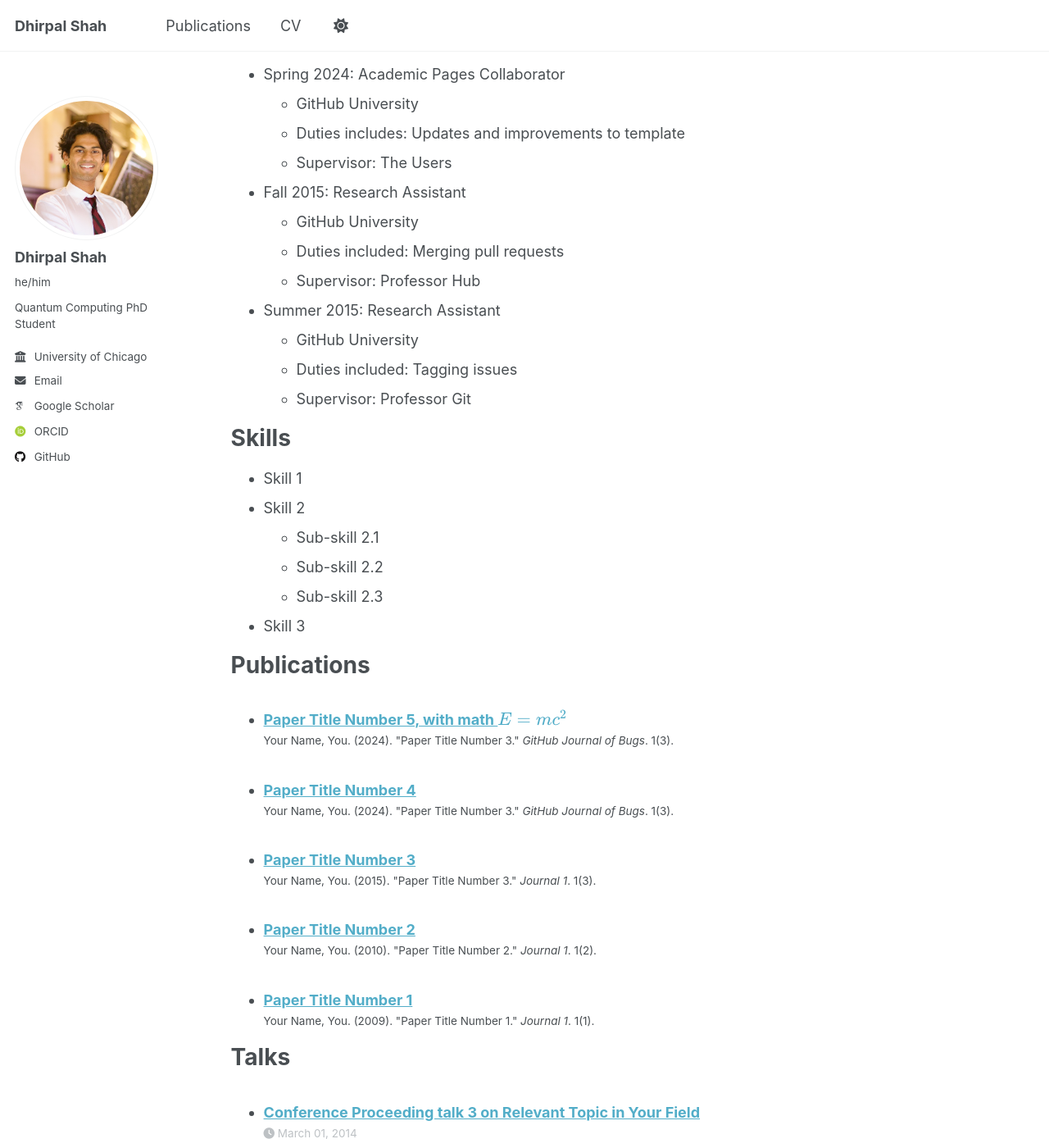
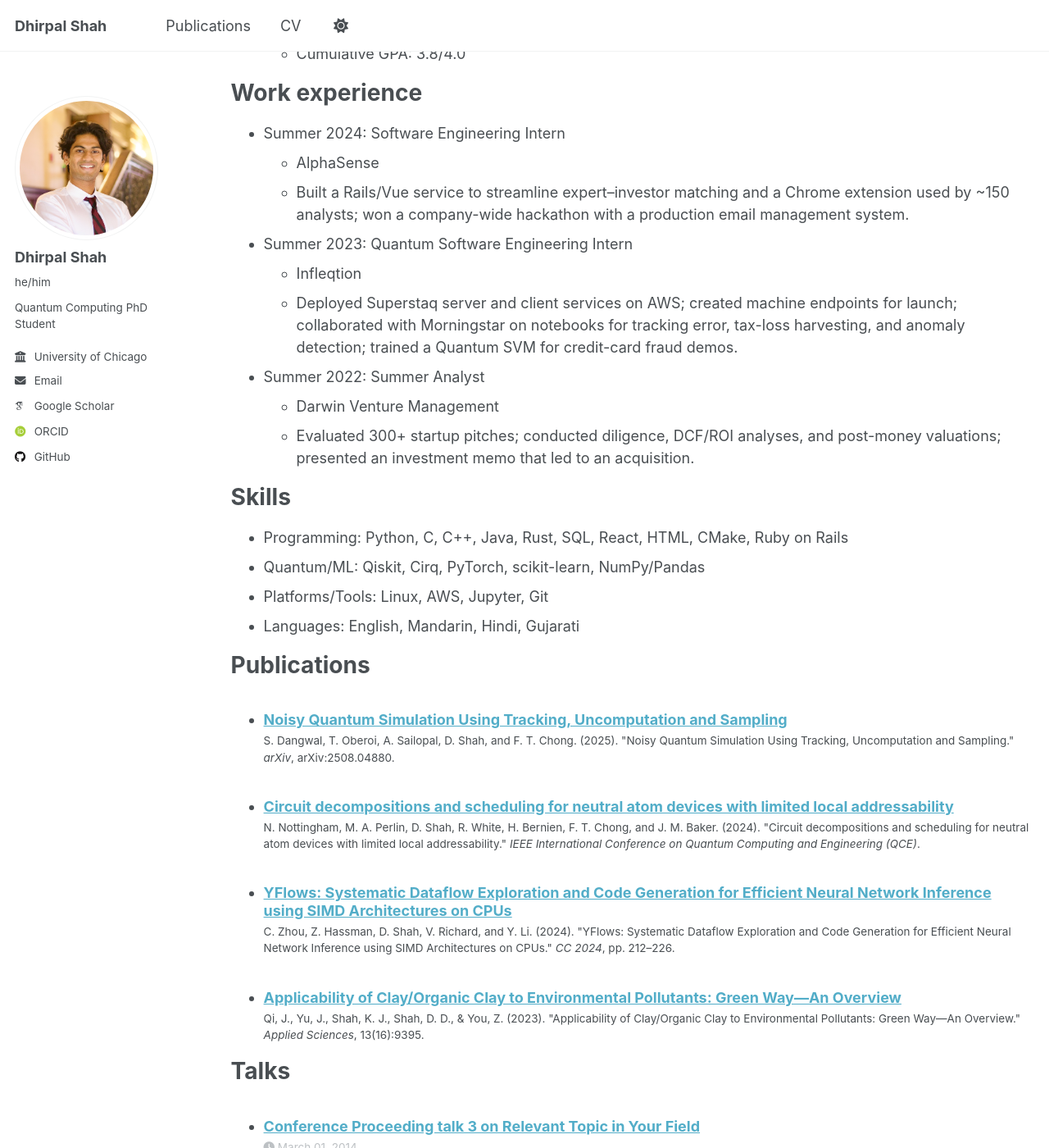
Before and after one commit to dhirpalshah/dhirpalshah.github.io, a Jekyll site: the page built from _pages/cv.md, in a window 1280 px wide and 1400 px high, scrolled down 285 px. Shown: the whole window at 82% size. Built offline with Jekyll 4.4.1, drawn with Linux system fonts in a browser that asks for light colours; some web fonts are replaced; a script that is not in the unit is left out; some of the changed text lies outside the part shown.

Commit message:
publications attempt 2

```diff
--- a/_pages/cv.md
+++ b/_pages/cv.md
@@ -11,35 +11,32 @@ redirect_from:
 
 Education
 ======
-* Ph.D in Version Control Theory, GitHub University, 2018 (expected)
-* M.S. in Jekyll, GitHub University, 2014
-* B.S. in GitHub, GitHub University, 2012
+* Ph.D. in Computer Science, University of Chicago, 2025–2029 (expected)
+  * Advisor: Fred Chong
+* M.S. in Computer Science (Joint BA/MS), University of Chicago, 2024–2025
+* B.A. in Computer Science and B.A. in Economics, University of Chicago, 2021–2025
+  * Cumulative GPA: 3.8/4.0
 
 Work experience
 ======
-* Spring 2024: Academic Pages Collaborator
-  * GitHub University
-  * Duties includes: Updates and improvements to template
-  * Supervisor: The Users
+* Summer 2024: Software Engineering Intern
+  * AlphaSense
+  * Built a Rails/Vue service to streamline expert–investor matching and a Chrome extension used by ~150 analysts; won a company-wide hackathon with a production email management system.
 
-* Fall 2015: Research Assistant
-  * GitHub University
-  * Duties included: Merging pull requests
-  * Supervisor: Professor Hub
+* Summer 2023: Quantum Software Engineering Intern
+  * Infleqtion
+  * Deployed Superstaq server and client services on AWS; created machine endpoints for launch; collaborated with Morningstar on notebooks for tracking error, tax-loss harvesting, and anomaly detection; trained a Quantum SVM for credit-card fraud demos.
 
-* Summer 2015: Research Assistant
-  * GitHub University
-  * Duties included: Tagging issues
-  * Supervisor: Professor Git
+* Summer 2022: Summer Analyst
+  * Darwin Venture Management
+  * Evaluated 300+ startup pitches; conducted diligence, DCF/ROI analyses, and post-money valuations; presented an investment memo that led to an acquisition.
 
 Skills
 ======
-* Skill 1
-* Skill 2
-  * Sub-skill 2.1
-  * Sub-skill 2.2
-  * Sub-skill 2.3
-* Skill 3
+* Programming: Python, C, C++, Java, Rust, SQL, React, HTML, CMake, Ruby on Rails
+* Quantum/ML: Qiskit, Cirq, PyTorch, scikit-learn, NumPy/Pandas
+* Platforms/Tools: Linux, AWS, Jupyter, Git
+* Languages: English, Mandarin, Hindi, Gujarati
 
 Publications
 ======
@@ -61,4 +58,6 @@ Teaching
 
 Service and leadership
 ======
-* Currently signed in to 43 different slack teams
+* Teaching Assistant & Grader (CMSC 14200, 22000, 23710), University of Chicago (2023–2025)
+* Taiwan National Team (U-20) & Tatung FC (2019–2021) — youngest foreign player, AFC Champions League qualifying campaign
+* Honors: NCAA All-American Scholar Athlete (2021–2024); UAA All-Academic Team (2021–2024)
--- a/_publications/2009-10-01-paper-title-number-1.md
+++ /dev/null
@@ -1,14 +0,0 @@
----
-title: "Paper Title Number 1"
-collection: publications
-category: manuscripts
-permalink: /publication/2009-10-01-paper-title-number-1
-excerpt: 'This paper is about the number 1. The number 2 is left for future work.'
-date: 2009-10-01
-venue: 'Journal 1'
-slidesurl: 'http://academicpages.github.io/files/slides1.pdf'
-paperurl: 'http://academicpages.github.io/files/paper1.pdf'
-bibtexurl: 'http://academicpages.github.io/files/bibtex1.bib'
-citation: 'Your Name, You. (2009). &quot;Paper Title Number 1.&quot; <i>Journal 1</i>. 1(1).'
----
-The contents above will be part of a list of publications, if the user clicks the link for the publication than the contents of section will be rendered as a full page, allowing you to provide more information about the paper for the reader. When publications are displayed as a single page, the contents of the above "citation" field will automatically be included below this section in a smaller font.
--- a/_publications/2010-10-01-paper-title-number-2.md
+++ /dev/null
@@ -1,14 +0,0 @@
----
-title: "Paper Title Number 2"
-collection: publications
-category: manuscripts
-permalink: /publication/2010-10-01-paper-title-number-2
-excerpt: 'This paper is about the number 2. The number 3 is left for future work.'
-date: 2010-10-01
-venue: 'Journal 1'
-slidesurl: 'http://academicpages.github.io/files/slides2.pdf'
-paperurl: 'http://academicpages.github.io/files/paper2.pdf'
-citation: 'Your Name, You. (2010). &quot;Paper Title Number 2.&quot; <i>Journal 1</i>. 1(2).'
----
-
-The contents above will be part of a list of publications, if the user clicks the link for the publication than the contents of section will be rendered as a full page, allowing you to provide more information about the paper for the reader. When publications are displayed as a single page, the contents of the above "citation" field will automatically be included below this section in a smaller font.
--- a/_publications/2015-10-01-paper-title-number-3.md
+++ /dev/null
@@ -1,14 +0,0 @@
----
-title: "Paper Title Number 3"
-collection: publications
-category: manuscripts
-permalink: /publication/2015-10-01-paper-title-number-3
-excerpt: 'This paper is about the number 3. The number 4 is left for future work.'
-date: 2015-10-01
-venue: 'Journal 1'
-slidesurl: 'http://academicpages.github.io/files/slides3.pdf'
-paperurl: 'http://academicpages.github.io/files/paper3.pdf'
-citation: 'Your Name, You. (2015). &quot;Paper Title Number 3.&quot; <i>Journal 1</i>. 1(3).'
----
-
-The contents above will be part of a list of publications, if the user clicks the link for the publication than the contents of section will be rendered as a full page, allowing you to provide more information about the paper for the reader. When publications are displayed as a single page, the contents of the above "citation" field will automatically be included below this section in a smaller font.
--- /dev/null
+++ b/_publications/2023-08-18-applicability-of-clay-organic-clay-to-environmental-pollutants-green-way-an-overview.md
@@ -0,0 +1,15 @@
+---
+title: "Applicability of Clay/Organic Clay to Environmental Pollutants: Green Way—An Overview"
+collection: publications
+permalink: /publication/2023-08-18-applicability-of-clay-organic-clay-to-environmental-pollutants-green-way-an-overview
+excerpt: 'Overview of clay and organoclay materials for air, water, and soil pollution control with a green-chemistry perspective.'
+date: 2023-08-18
+venue: 'Applied Sciences'
+paperurl: 'https://www.mdpi.com/2076-3417/13/16/9395/pdf'
+citation: 'Qi, J., Yu, J., Shah, K. J., Shah, D. D., &amp; You, Z. (2023). &quot;Applicability of Clay/Organic Clay to Environmental Pollutants: Green Way—An Overview.&quot; <i>Applied Sciences</i>, 13(16):9395.'
+---
+Overview of clay and organoclay materials for air, water, and soil pollution control with a green-chemistry perspective.
+
+[Download paper here](https://www.mdpi.com/2076-3417/13/16/9395/pdf)
+
+Recommended citation: Qi, J., Yu, J., Shah, K. J., Shah, D. D., & You, Z. (2023). "Applicability of Clay/Organic Clay to Environmental Pollutants: Green Way—An Overview." <i>Applied Sciences</i>, 13(16):9395.
--- /dev/null
+++ b/_publications/2024-02-20-yflows-simd-dataflow-cpu-inference-cc2024.md
@@ -0,0 +1,15 @@
+---
+title: "YFlows: Systematic Dataflow Exploration and Code Generation for Efficient Neural Network Inference using SIMD Architectures on CPUs"
+collection: publications
+permalink: /publication/2024-02-20-yflows-simd-dataflow-cpu-inference-cc2024
+excerpt: 'Explores dataflow choices and code generation to accelerate CPU inference, achieving strong speedups across NN workloads.'
+date: 2024-02-20
+venue: 'Proceedings of the 33rd ACM SIGPLAN International Conference on Compiler Construction (CC 2024)'
+paperurl: 'https://arxiv.org/pdf/2310.00574.pdf'
+citation: 'C. Zhou, Z. Hassman, D. Shah, V. Richard, and Y. Li. (2024). &quot;YFlows: Systematic Dataflow Exploration and Code Generation for Efficient Neural Network Inference using SIMD Architectures on CPUs.&quot; <i>CC 2024</i>, pp. 212–226.'
+---
+Explores dataflow choices and code generation to accelerate CPU inference, achieving strong speedups across NN workloads.
+
+[Download paper here](https://arxiv.org/pdf/2310.00574.pdf)
+
+Recommended citation: C. Zhou, Z. Hassman, D. Shah, V. Richard, and Y. Li. (2024). "YFlows: Systematic Dataflow Exploration and Code Generation for Efficient Neural Network Inference using SIMD Architectures on CPUs." <i>CC 2024</i>, pp. 212–226.
--- /dev/null
+++ b/_publications/2024-09-20-neutral-atom-compiler-decompositions-scheduling-qce2024.md
@@ -0,0 +1,15 @@
+---
+title: "Circuit decompositions and scheduling for neutral atom devices with limited local addressability"
+collection: publications
+permalink: /publication/2024-09-20-neutral-atom-compiler-decompositions-scheduling-qce2024
+excerpt: 'Compiler pipeline and scheduling that minimize global-rotation costs for neutral atom hardware, improving circuit duration and fidelity.'
+date: 2024-09-20
+venue: 'IEEE International Conference on Quantum Computing and Engineering (QCE 2024)'
+paperurl: 'https://arxiv.org/pdf/2307.14996.pdf'
+citation: 'N. Nottingham, M. A. Perlin, D. Shah, R. White, H. Bernien, F. T. Chong, and J. M. Baker. (2024). &quot;Circuit decompositions and scheduling for neutral atom devices with limited local addressability.&quot; <i>IEEE International Conference on Quantum Computing and Engineering (QCE)</i>.'
+---
+Compiler pipeline and scheduling that minimize global-rotation costs for neutral atom hardware, improving circuit duration and fidelity.
+
+[Download paper here](https://arxiv.org/pdf/2307.14996.pdf)
+
+Recommended citation: N. Nottingham, M. A. Perlin, D. Shah, R. White, H. Bernien, F. T. Chong, and J. M. Baker. (2024). "Circuit decompositions and scheduling for neutral atom devices with limited local addressability." <i>IEEE International Conference on Quantum Computing and Engineering (QCE)</i>.
--- a/_publications/2025-06-08-paper-title-number-5.md
+++ /dev/null
@@ -1,13 +0,0 @@
----
-title: "Paper Title Number 5, with math $$E=mc^2$$"
-collection: publications
-category: conferences
-permalink: /publication/2024-02-17-paper-title-number-4
-excerpt: 'This paper is about a famous math equation, $$E=mc^2$$'
-date: 2024-02-17
-venue: 'GitHub Journal of Bugs'
-paperurl: 'http://academicpages.github.io/files/paper3.pdf'
-citation: 'Your Name, You. (2024). &quot;Paper Title Number 3.&quot; <i>GitHub Journal of Bugs</i>. 1(3).'
----
-
-Using [MathJax](https://www.mathjax.org/) in the description is supported - $$E=mc^2$$ - however, the use must be mindful that the default delimiters are `$$...$$` and `\\[...\\]` which differs from the `$...$` that is typically expected.
--- /dev/null
+++ b/_publications/2025-08-18-tusq-noisy-quantum-simulation-tracking-uncomputation-sampling.md
@@ -0,0 +1,15 @@
+---
+title: "Noisy Quantum Simulation Using Tracking, Uncomputation and Sampling"
+collection: publications
+permalink: /publication/2025-08-18-tusq-noisy-quantum-simulation-tracking-uncomputation-sampling
+excerpt: 'Introduces TUSQ, a simulator that reduces overhead for noisy circuit emulation via tracking, uncomputation, and tree-based sampling.'
+date: 2025-08-18
+venue: 'arXiv (quant-ph)'
+paperurl: 'https://arxiv.org/pdf/2508.04880.pdf'
+citation: 'S. Dangwal, T. Oberoi, A. Sailopal, D. Shah, and F. T. Chong. (2025). &quot;Noisy Quantum Simulation Using Tracking, Uncomputation and Sampling.&quot; <i>arXiv</i>, arXiv:2508.04880.'
+---
+Introduces TUSQ, a simulator that reduces overhead for noisy circuit emulation via tracking, uncomputation, and tree-based sampling.
+
+[Download paper here](https://arxiv.org/pdf/2508.04880.pdf)
+
+Recommended citation: S. Dangwal, T. Oberoi, A. Sailopal, D. Shah, and F. T. Chong. (2025). "Noisy Quantum Simulation Using Tracking, Uncomputation and Sampling." <i>arXiv</i>, arXiv:2508.04880.
```
Also changed, not shown: _publications/2024-02-17-paper-title-number-4.md (deleted, +0 -13 lines).
